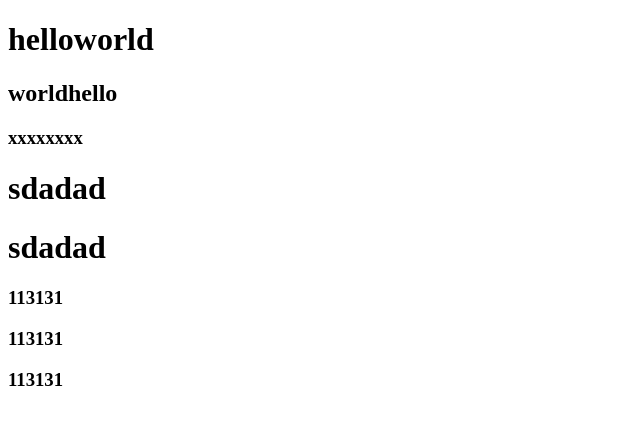
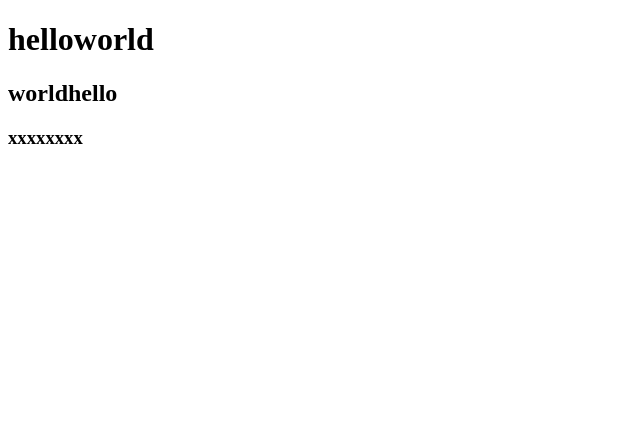
Before and after one commit to DavidMK666/testDemo, a plain HTML site: page index.html in a window 1280 px wide. Shown: the whole page, without its empty margins (0-640 px from the left). Drawn offline with Linux system fonts and the light colour scheme.

Commit message:
这是第二次提交

```diff
--- a/index.html
+++ b/index.html
@@ -10,11 +10,6 @@
         <h1>helloworld</h1>
         <h2>worldhello</h2>
         <h3>xxxxxxxx</h3>
-        <h1>sdadad</h1>
-        <h1>sdadad</h1>
 
-        <h3>113131</h3>
-        <h3>113131</h3>
-        <h3>113131</h3>
     </body>
 </html>
```
